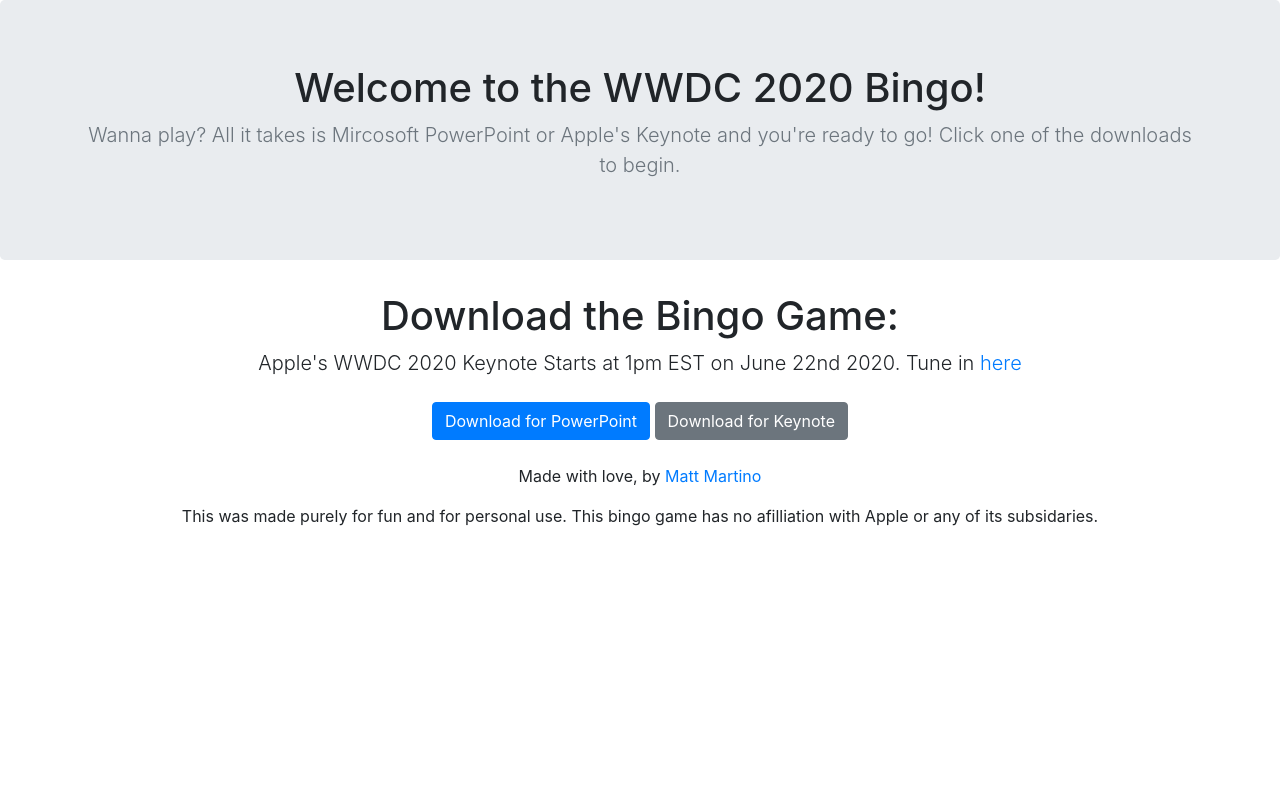
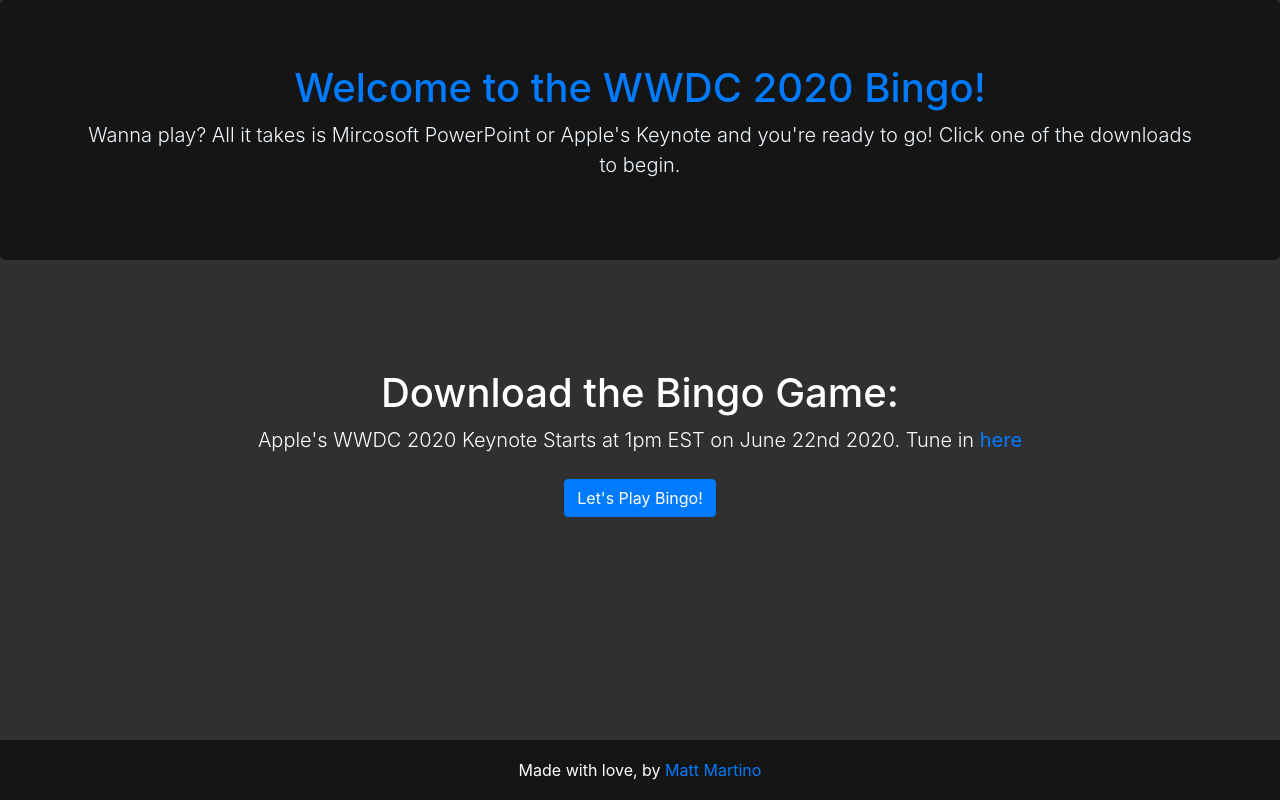
Before and after one commit to MatthewMartino/wwdcbingo, a plain HTML site: page index.html in a window 1280 px wide. Drawn offline with nearby package versions, Linux system fonts and the light colour scheme.

Commit message:
Changed Styling and Content (again)

```diff
--- /dev/null
+++ b/css/style.css
@@ -0,0 +1,30 @@
+html {
+  position: relative;
+  min-height: 100%;
+  background-color: #303030;
+}
+
+body {
+  margin-bottom: 60px; /* Margin bottom by footer height */
+  color: white;
+  background-color: #303030;
+}
+.footer {
+  position: absolute;
+  bottom: 0;
+  width: 100%;
+  height: 60px; /* Set the fixed height of the footer here */
+  line-height: 60px; /* Vertically center the text there */
+  color: white;
+  background-color: #151515;
+}
+
+.text-muted {
+  color: aliceblue!important;
+}
+
+.jumbotron {
+  color: #007bff;
+  background-color: #151515;
+
+}
--- a/index.html
+++ b/index.html
@@ -10,31 +10,35 @@
 
     <!-- Bootstrap CSS -->
     <link rel="stylesheet" href="https://stackpath.bootstrapcdn.com/bootstrap/4.5.0/css/bootstrap.min.css" integrity="sha384-9aIt2nRpC12Uk9gS9baDl411NQApFmC26EwAOH8WgZl5MYYxFfc+NcPb1dKGj7Sk" crossorigin="anonymous">
+    <link rel="stylesheet" href="css/style.css">
   </head>
+
   <body class="text-center">
 
     <section class="jumbotron text-center">
         <div class="container">
           <h1>Welcome to the WWDC 2020 Bingo!</h1>
           <p class="lead text-muted">Wanna play? All it takes is Mircosoft PowerPoint or Apple's Keynote and you're ready to go! Click one of the downloads to begin.</p>
-
         </div>
       </section>
 
+    <section role="main" class="inner cover" style="padding-top: 6%;">
+        <h1 class="cover-heading">Download the Bingo Game:</h1>
+        <p class="lead">Apple's WWDC 2020 Keynote Starts at 1pm EST on June 22nd 2020. Tune in <strong><a href="https://developer.apple.com/wwdc20/">here</a></strong></p>
+        <p>
+            <a href="https://1drv.ms/u/s!AigF2OPvpB0hvlqIaYsVRpo0CaAL?e=lZf9vR" class="btn btn-primary my-2">Let's Play Bingo!</a>
+        </p>
+    </section>
 
-      <main role="main" class="inner cover">
-        <h1 class="cover-heading">Download the Bingo Game:</h1>
-        <p class="lead">Apple's WWDC 2020 Keynote Starts at 1pm EST on June 22nd 2020. Tune in <a href="https://developer.apple.com/wwdc20/">here</a></p>
-        <p>
-            <a href="https://1drv.ms/p/s!AigF2OPvpB0hvlxS-mqyQVw0owmd?e=SeYb70" class="btn btn-primary my-2">Download for PowerPoint</a>
-            <a href="https://1drv.ms/u/s!AigF2OPvpB0hvlqIaYsVRpo0CaAL?e=lZf9vR" class="btn btn-secondary my-2">Download for Keynote</a>
-          </p>
-      </main>
+      <!--<footer class="mastfoot mt-auto">
+        <div class="inner">
 
-      <footer class="mastfoot mt-auto">
-        <div class="inner">
+        </div>
+      </footer>-->
+
+      <footer class="footer">
+        <div class="container">
           <p>Made with love, by <a href="https://mattmartino.me">Matt Martino</a></p>
-          <p>This was made purely for fun and for personal use. This bingo game has no afilliation with Apple or any of its subsidaries.</p>
         </div>
       </footer>
 
```
